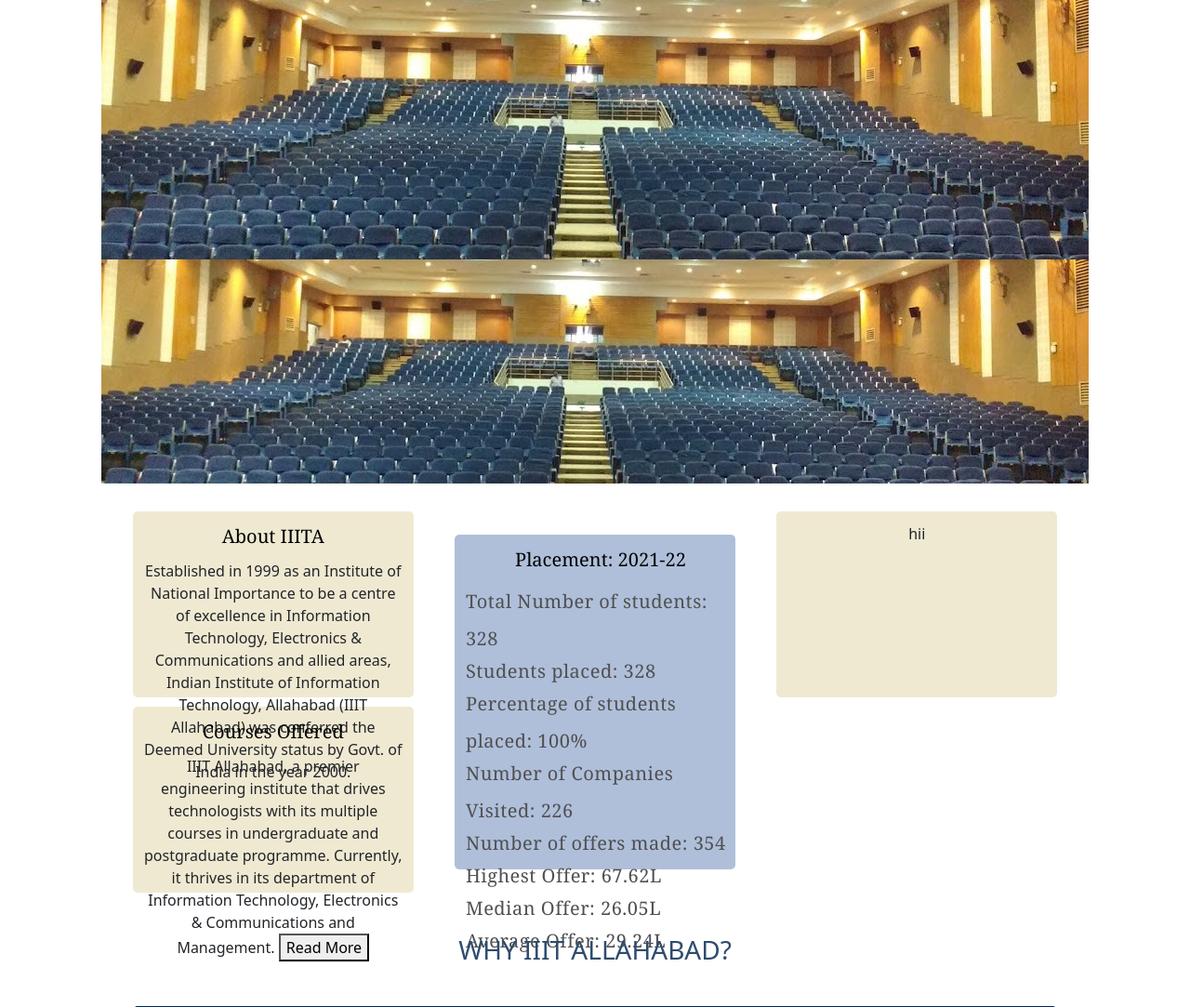
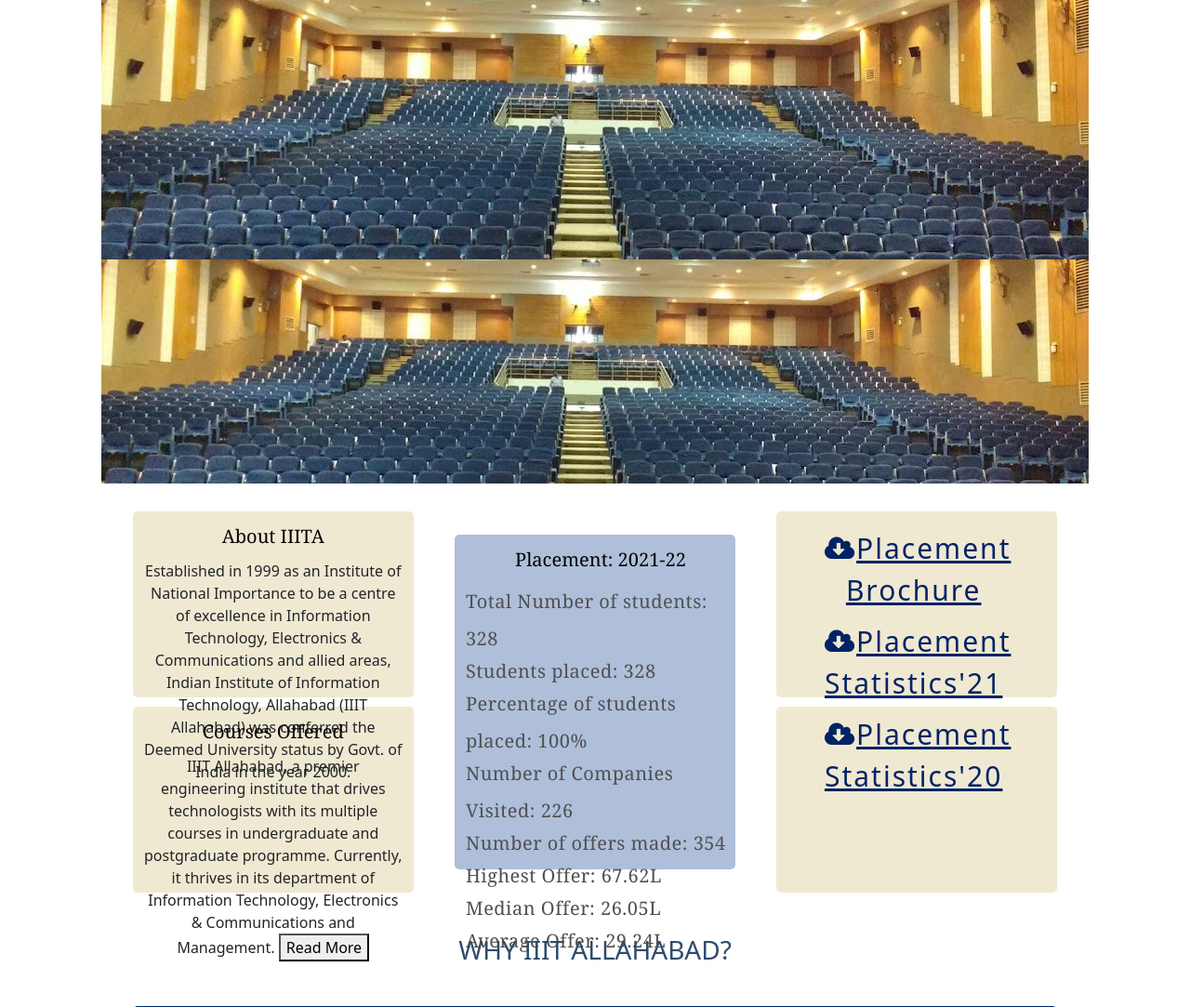
Before and after one commit to Tarunasudani/placement_portal, a Django app: page / in a window 1280 px wide; the page is wider, and only the part inside the window is pictured. Shown: the part 111-1194 px from the top of that part at 93% size. Run offline with Django 3.2, Linux system fonts and the light colour scheme; some libraries are stand-ins or nearby versions.

Commit message:
Brochure added

```diff
--- a/placement/static/placement/style.css
+++ b/placement/static/placement/style.css
@@ -38,7 +38,7 @@
   color: #2b349a;
 }
 a:hover {
-  color: #92d283;
+  color: blue;
 }
 
 ul {
@@ -1627,3 +1627,32 @@
   -webkit-font-smoothing: antialiased;
   -moz-osx-font-smoothing: grayscale;
 }
+
+
+.link_brochure{
+  font-size: 20px;
+  float: left;
+  padding: 5px;
+}
+
+.button_download{
+  font-size: 30px;
+  border: unset;
+  color: #002366;
+  cursor: pointer;
+  /* box-shadow: 0 0 2px #000; */
+  outline: 0;
+  position: relative;
+  align-items: center;
+  padding: 2px;
+  margin-right: 5px;
+}
+.button_download:before{
+  content: "\f0ed";
+  display: inline-block;
+  font: normal normal normal 54px/1 FontAwesome;
+  font-size: inherit;
+  text-rendering: auto;
+  -webkit-font-smoothing: antialiased;
+  -moz-osx-font-smoothing: grayscale;
+}
--- a/placement/templates/placement/index.html
+++ b/placement/templates/placement/index.html
@@ -115,8 +115,27 @@
       </div>
     </div>
     <div class="col-md-4">
+      <div class="row-md-4">
       <div class="left_box">
-       hii
+        <div class="link_brochure">
+          <a class="button_download" href="{% static 'placement/Placement Brochure 2021-2022.pdf' %}" download>Placement Brochure
+          </a>
+      </div>
+      <div class="link_brochure">
+        <a class="button_download" href="{% static 'placement/Placement Brochure 2021-2022.pdf' %}" download>Placement Statistics'21
+        </a>
+    </div>
+    <div class="link_brochure">
+      <a class="button_download" href="{% static 'placement/Placement Brochure 2021-2022.pdf' %}" download>Placement Statistics'20
+      </a>
+  </div>
+</div>
+<div class="row-md-4">
+  <div class="left_box">
+
+  </div>
+
+</div>
       </div>
     </div>
   </div>
@@ -194,6 +213,7 @@
     </div>
     <div class="col-md-6">
       <div class="left_box">
+
       </div>
     </div>
   </div>
```
Also changed, not shown: 1 other file.
